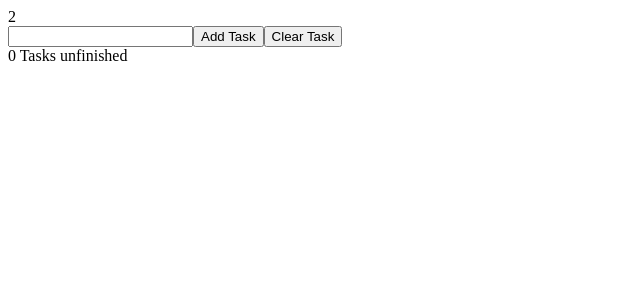
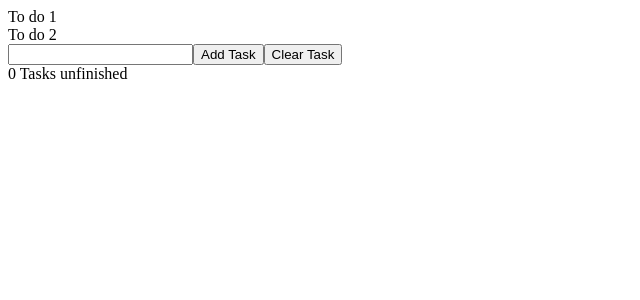
Before and after one commit to JosephHauter/TodoList, a React (Create React App) app: page / in a window 1280 px wide. Shown: the top 300 px of the page, without its empty margins (0-640 px from the left). Built offline with nearby package versions, Linux system fonts and the light colour scheme.

Commit message:
added function to display each task in array

```diff
--- /dev/null
+++ b/src/Task.js
@@ -0,0 +1,5 @@
+import React from "react";
+
+export default function task({ task }) {
+  return <div>{task}</div>;
+}
--- a/src/TodoList.js
+++ b/src/TodoList.js
@@ -1,5 +1,7 @@
 import React from "react";
-
+import Task from "./Task";
 export default function TodoList({ tasks }) {
-  return <div>{tasks.length}</div>;
+  return tasks.map((task) => {
+    return <Task task={task} />;
+  });
 }
```
